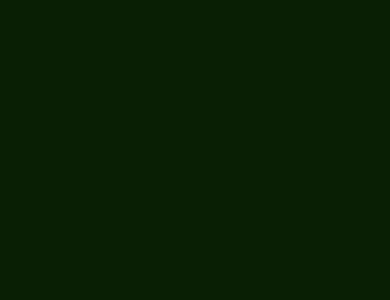
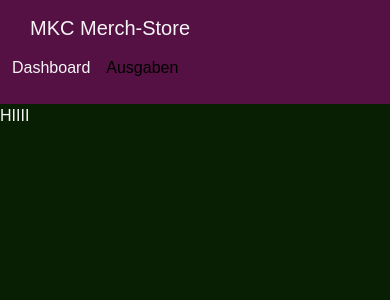
Before and after one commit to mkc-schulclub/ke-archiv, a Nuxt app in the folder frontend/: page /admin/Ausgaben in a window 390 px wide. Before the commit this address had no page. Shown: the top 300 px of the page. Built offline with nearby package versions, Linux system fonts and the light colour scheme; a web font is replaced by a local one.

Commit message:
admin links starting to work (thanks to layouts)

```diff
--- /dev/null
+++ b/frontend/layouts/admin.vue
@@ -0,0 +1,68 @@
+<template>
+  <div>
+    <nav class="navbar navbar-expand-lg">
+      <router-link class="navbar-brand ml-4" to="/">MKC Merch-Store</router-link>
+      <div class="container-fluid">
+        <ul id="navcontent" class="navbar-nav me-auto mb-2 mb-lg-0">
+          <li v-for="(page, index) in pages" :key="index" class="nav-item">
+            <nuxt-link :to="`/${page.url}`" class="nav-link mx-0" :class="{ active: currentPage === page.title }" >
+                {{ page.title }}
+            </nuxt-link>
+          </li>
+        </ul>
+      </div>
+    </nav>
+    <slot />
+  </div>
+</template>
+
+<script setup>
+const route = useRoute()
+const currentPage = computed(() => {
+  return route.name.lastIndexOf("-") !== -1 ? route.name.substring(route.name.lastIndexOf("-") + 1) : "Dashboard"
+})
+const pages = [
+  {
+    title: "Dashboard",
+    url: "admin",
+  }, {
+    title: "Ausgaben",
+    url: `admin/Ausgaben`,
+  }
+]
+</script>
+
+<style scoped>
+nav,
+nav a {
+  color: whitesmoke;
+  background-color: var(--secondary);
+}
+
+@media (max-width: 1000px) {
+  #navcontent {
+    align-items: center;
+    display: flex;
+    flex-direction: row;
+    justify-content: space-around;
+    /*overflow-x: auto;*/
+    -webkit-overflow-scrolling: touch;
+    -ms-overflow-style: -ms-autohiding-scrollbar;
+  }
+
+  #navcontent .nav-item {
+    white-space: nowrap;
+    /*margin: 0 3vh;*/
+    margin-left: 0;
+    margin-right: 1em;
+  }
+
+  .navbar-brand {
+    margin-left: 4vh;
+  }
+}
+
+.navbar-brand {
+  margin-left: 30px;
+}
+</style>
--- /dev/null
+++ b/frontend/pages/admin/Ausgaben.vue
@@ -0,0 +1,11 @@
+<template>
+    <div>
+      HIIII
+    </div>
+  </template>
+
+    <script>
+    definePageMeta({
+      layout: "admin",
+    });
+    </script>
--- a/frontend/pages/admin/index.vue
+++ b/frontend/pages/admin/index.vue
@@ -1,43 +1,11 @@
 <template>
-  <transition>
-    <div>
-      <AdminNavbar :pages="pages"/>
+  <div>
 
-      <a @click="deleteCookies()">Logout</a>
-      <div>
-        Counter: {{ counter }}
-        <div>
-          <button @click="counter++">++</button>
-          <button @click="counter--">--</button>
-        </div>
-      </div>
-      <nuxt-link to="/">Zurück</nuxt-link>
-      <input type="date" name="date" id="date" v-model="date" />
-      <button @click="console.log(date)"></button>
-    </div>
-  </transition>
+  </div>
 </template>
 
-<script setup>
-const keyBase = useCookie('key')
-const session = useCookie("session");
-const router = useRouter();
-/* if (!session.value) {
-  router.push("/");
-} */
-
-const pages = [
-  {
-    title: "Dashboard",
-  }, {
-    title: "Ausgaben",
-  }
-]
-
-const { counter } = useCounter();
-let date;
-function deleteCookies() {
-  session.value = null
-  keyBase.value = null
-}
-</script>
+  <script>
+  definePageMeta({
+    layout: "admin",
+  });
+  </script>
--- /dev/null
+++ b/frontend/pages/admin/tmp.vue
@@ -0,0 +1,43 @@
+<template>
+    <transition>
+      <div>
+        <AdminNavbar :pages="pages"/>
+
+        <a @click="deleteCookies()">Logout</a>
+        <div>
+          Counter: {{ counter }}
+          <div>
+            <button @click="counter++">++</button>
+            <button @click="counter--">--</button>
+          </div>
+        </div>
+        <nuxt-link to="/">Zurück</nuxt-link>
+        <input type="date" name="date" id="date" v-model="date" />
+        <button @click="console.log(date)"></button>
+      </div>
+    </transition>
+  </template>
+
+  <script setup>
+  const keyBase = useCookie('key')
+  const session = useCookie("session");
+  const router = useRouter();
+  /* if (!session.value) {
+    router.push("/");
+  } */
+
+  const pages = [
+    {
+      title: "Dashboard",
+    }, {
+      title: "Ausgaben",
+    }
+  ]
+
+  const { counter } = useCounter();
+  let date;
+  function deleteCookies() {
+    session.value = null
+    keyBase.value = null
+  }
+  </script>
```
